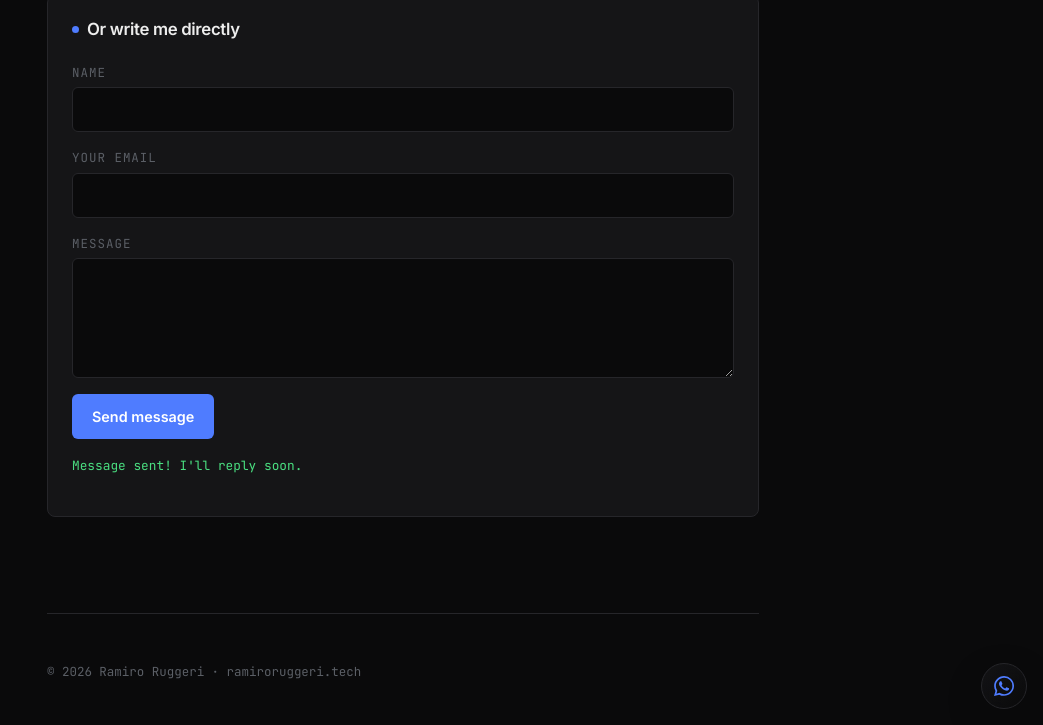
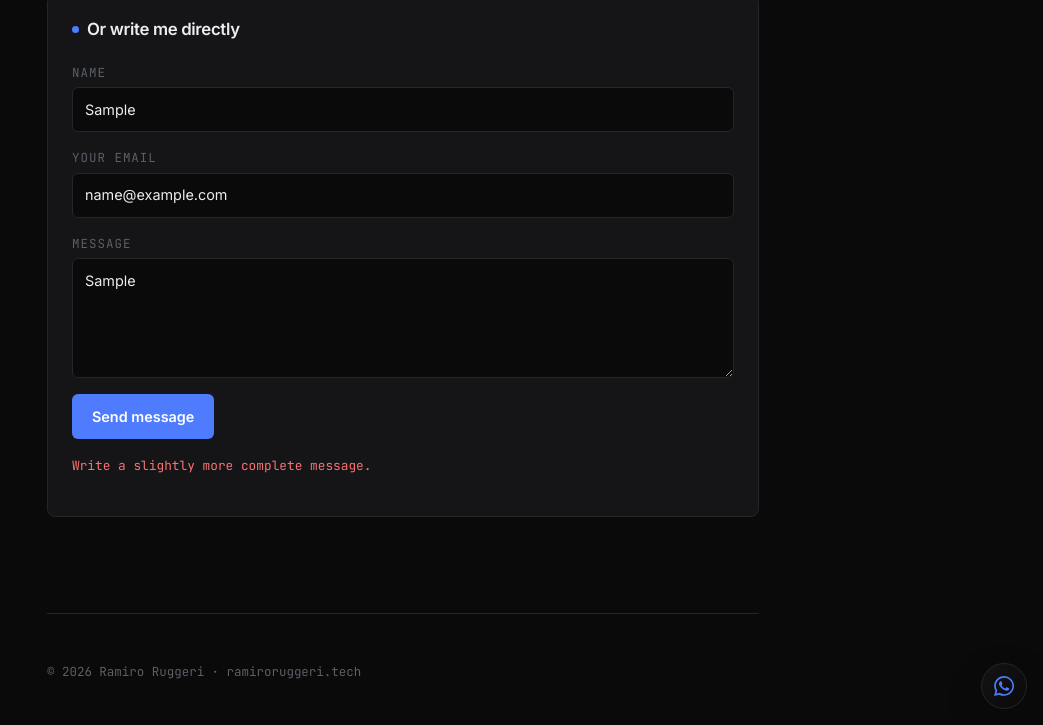
Before and after one commit to Ramiro-Ruggeri/ramiroruggeri-tech, a website built with Vite: page src/index.html in a window 1280 px wide. Both pictures are taken after typing "Sample", "name@example.com", "Sample" into the empty fields and a click on the button "Send message". Shown: the part 5540-6265 px from the top of the page, without its empty margins (237-1280 px from the left). Built offline with nearby package versions, Linux system fonts and the light colour scheme; files whose address does not match are found by name.

Commit message:
feat: improve contact form autofill and validation

```diff
--- a/src/data/en.json
+++ b/src/data/en.json
@@ -64,17 +64,25 @@
   },
   "contact": {
     "eyebrow": "Contact",
-    "title": "Let''s work together",
+    "title": "Let's work together",
     "email": "Email",
     "linkedin": "LinkedIn",
     "github": "GitHub",
     "form_title": "Or write me directly",
     "name": "Name",
+    "name_placeholder": "Your full name",
     "from": "Your email",
+    "email_placeholder": "you@email.com",
     "message": "Message",
+    "message_placeholder": "Briefly tell me what you need or why you want to get in touch",
     "send": "Send message",
     "sending": "Sending…",
     "sent": "Message sent! I'll reply soon.",
-    "error": "Couldn't send. Try again or email me."
+    "error": "Couldn't send. Try again or email me.",
+    "validation_name": "Enter your name.",
+    "validation_email_required": "Enter your email.",
+    "validation_email_at": "Your email must include @.",
+    "validation_email_format": "Enter a valid email.",
+    "validation_message": "Write a slightly more complete message."
   }
 }
--- a/src/data/es.json
+++ b/src/data/es.json
@@ -70,11 +70,19 @@
     "github": "GitHub",
     "form_title": "O escribime directo",
     "name": "Nombre",
+    "name_placeholder": "Tu nombre y apellido",
     "from": "Tu email",
+    "email_placeholder": "tu@email.com",
     "message": "Mensaje",
+    "message_placeholder": "Contame brevemente qué necesitás o por qué querés contactarme",
     "send": "Enviar mensaje",
     "sending": "Enviando…",
     "sent": "¡Mensaje enviado! Te respondo pronto.",
-    "error": "No se pudo enviar. Probá de nuevo o escribime por email."
+    "error": "No se pudo enviar. Probá de nuevo o escribime por email.",
+    "validation_name": "Ingresá tu nombre.",
+    "validation_email_required": "Ingresá tu email.",
+    "validation_email_at": "El email debe incluir @.",
+    "validation_email_format": "Ingresá un email válido.",
+    "validation_message": "Escribí un mensaje un poco más completo."
   }
 }
--- a/src/index.html
+++ b/src/index.html
@@ -393,23 +393,56 @@
 
           <div class="contact-form__field">
             <label class="contact-form__label" for="cf-name" x-text="$store.i18n.t('contact.name')"></label>
-            <input id="cf-name" class="contact-form__input" type="text" x-model="name" required />
+            <input
+              id="cf-name"
+              class="contact-form__input"
+              name="name"
+              type="text"
+              x-model.trim="name"
+              :placeholder="$store.i18n.t('contact.name_placeholder')"
+              autocomplete="name"
+              autocapitalize="words"
+              enterkeyhint="next"
+              required
+            />
           </div>
 
           <div class="contact-form__field">
             <label class="contact-form__label" for="cf-email" x-text="$store.i18n.t('contact.from')"></label>
-            <input id="cf-email" class="contact-form__input" type="email" x-model="email" required />
+            <input
+              id="cf-email"
+              class="contact-form__input"
+              name="email"
+              type="email"
+              x-model.trim="email"
+              :placeholder="$store.i18n.t('contact.email_placeholder')"
+              autocomplete="email"
+              inputmode="email"
+              autocapitalize="none"
+              spellcheck="false"
+              enterkeyhint="next"
+              required
+            />
           </div>
 
           <div class="contact-form__field">
             <label class="contact-form__label" for="cf-msg" x-text="$store.i18n.t('contact.message')"></label>
-            <textarea id="cf-msg" class="contact-form__textarea" x-model="message" required></textarea>
+            <textarea
+              id="cf-msg"
+              class="contact-form__textarea"
+              name="message"
+              x-model.trim="message"
+              :placeholder="$store.i18n.t('contact.message_placeholder')"
+              autocomplete="off"
+              maxlength="1200"
+              required
+            ></textarea>
           </div>
 
           <button type="submit" class="contact-form__submit" :disabled="state === 'sending'" x-text="state === 'sending' ? $store.i18n.t('contact.sending') : $store.i18n.t('contact.send')"></button>
 
           <p x-show="state === 'ok'" class="contact-form__status contact-form__status--ok" x-text="$store.i18n.t('contact.sent')"></p>
-          <p x-show="state === 'error'" class="contact-form__status contact-form__status--error" x-text="$store.i18n.t('contact.error')"></p>
+          <p x-show="state === 'error'" class="contact-form__status contact-form__status--error" role="alert" x-text="error || $store.i18n.t('contact.error')"></p>
         </form>
       </section>
 
--- a/src/js/contact-form.js
+++ b/src/js/contact-form.js
@@ -1,7 +1,20 @@
 // =============================================================
 // src/js/contact-form.js
 // Alpine component for the contact form. POSTs to /api/contact.
+// Includes native autofill-friendly fields and client validation.
 // =============================================================
+
+function t(path, fallback) {
+  try {
+    return window.Alpine?.store('i18n')?.t(path) || fallback;
+  } catch {
+    return fallback;
+  }
+}
+
+function isValidEmail(email) {
+  return /^[^\s@]+@[^\s@]+\.[^\s@]+$/.test(email);
+}
 
 export function contactForm() {
   return {
@@ -11,17 +24,53 @@ export function contactForm() {
     state: 'idle', // idle | sending | ok | error
     error: '',
 
+    validate() {
+      const name = this.name.trim();
+      const email = this.email.trim();
+      const message = this.message.trim();
+
+      if (name.length < 2) {
+        return t('contact.validation_name', 'Enter your name.');
+      }
+
+      if (!email) {
+        return t('contact.validation_email_required', 'Enter your email.');
+      }
+
+      if (!email.includes('@')) {
+        return t('contact.validation_email_at', 'Your email must include @.');
+      }
+
+      if (!isValidEmail(email)) {
+        return t('contact.validation_email_format', 'Enter a valid email.');
+      }
+
+      if (message.length < 10) {
+        return t('contact.validation_message', 'Write a slightly more complete message.');
+      }
+
+      return '';
+    },
+
     async submit() {
+      this.state = 'idle';
+      this.error = this.validate();
+
+      if (this.error) {
+        this.state = 'error';
+        return;
+      }
+
       this.state = 'sending';
-      this.error = '';
+
       try {
         const res = await fetch('/api/contact', {
           method: 'POST',
           headers: { 'Content-Type': 'application/json' },
           body: JSON.stringify({
-            name: this.name,
-            email: this.email,
-            message: this.message,
+            name: this.name.trim(),
+            email: this.email.trim(),
+            message: this.message.trim(),
           }),
         });
 
@@ -31,8 +80,10 @@ export function contactForm() {
         this.name = '';
         this.email = '';
         this.message = '';
+        this.error = '';
       } catch (e) {
         console.error(e);
+        this.error = t('contact.error', 'Could not send. Try again or email me.');
         this.state = 'error';
       }
     },
```
